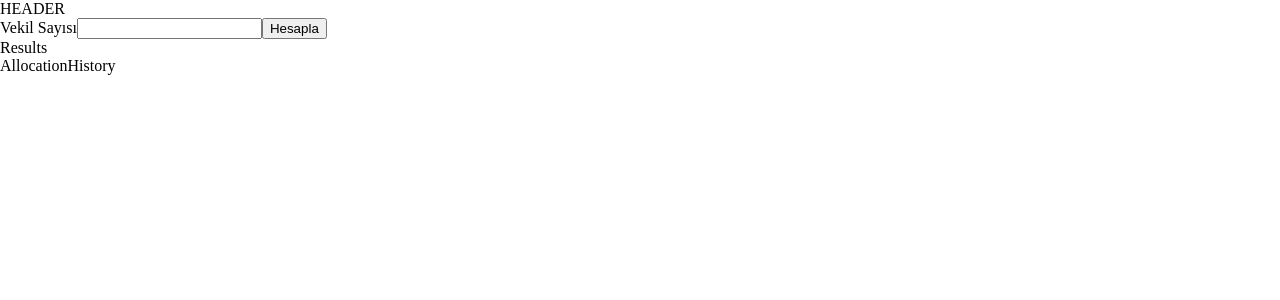
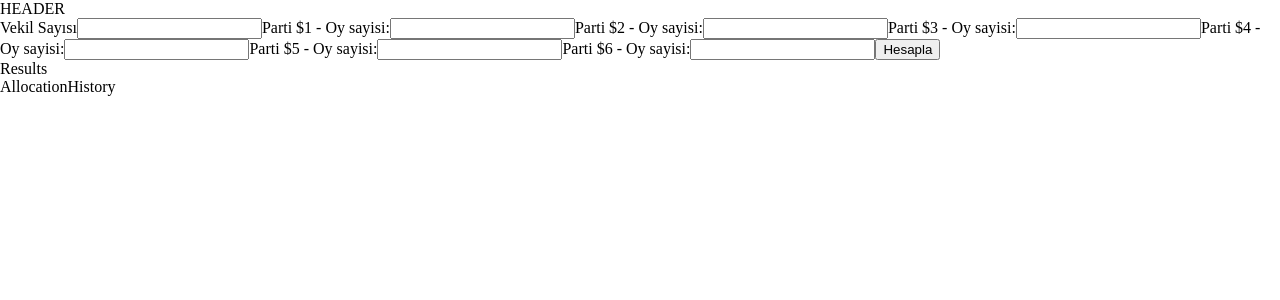
Before and after one commit to berkaysson/dhondt-system-calculator, a React (Create React App) app: page / in a window 1280 px wide. Shown: the top 300 px of the page. Built offline with nearby package versions, Linux system fonts and the light colour scheme.

Commit message:
Add states

```diff
--- a/src/App.js
+++ b/src/App.js
@@ -1,13 +1,18 @@
+import { useState } from "react";
 import AllocationHistory from "./Components/AllocationHistory";
 import Header from "./Components/Header";
 import InputForm from "./Components/InputForm";
 import Results from "./Components/Results";
 
 function App() {
+  const [totalSeats, setTotalSeats] = useState();
+  const [numberOfParty, setNumberOfParty] = useState(6);
+  const [parties, setParties] = useState(() => {});
+
   return (
     <div>
       <Header />
-      <InputForm />
+      <InputForm numberOfParty={numberOfParty} />
       <Results />
       <AllocationHistory />
     </div>
```
